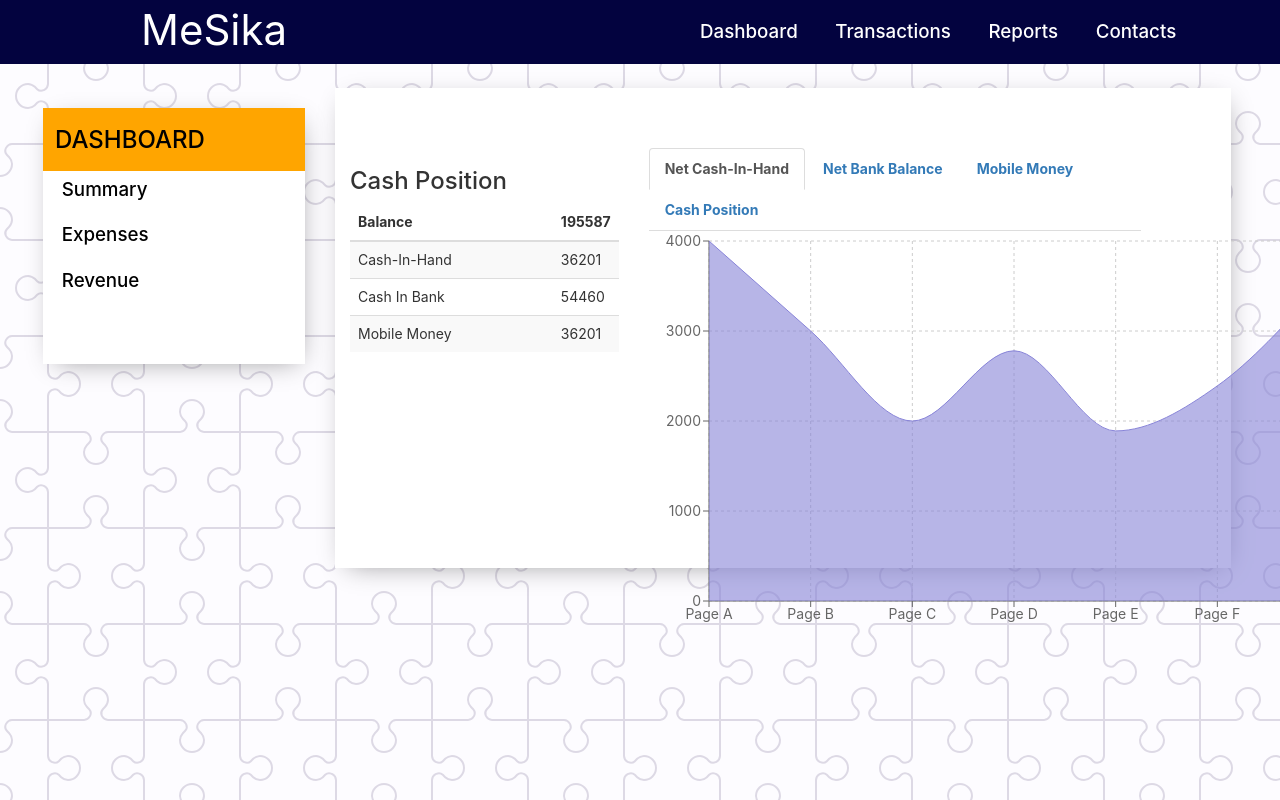
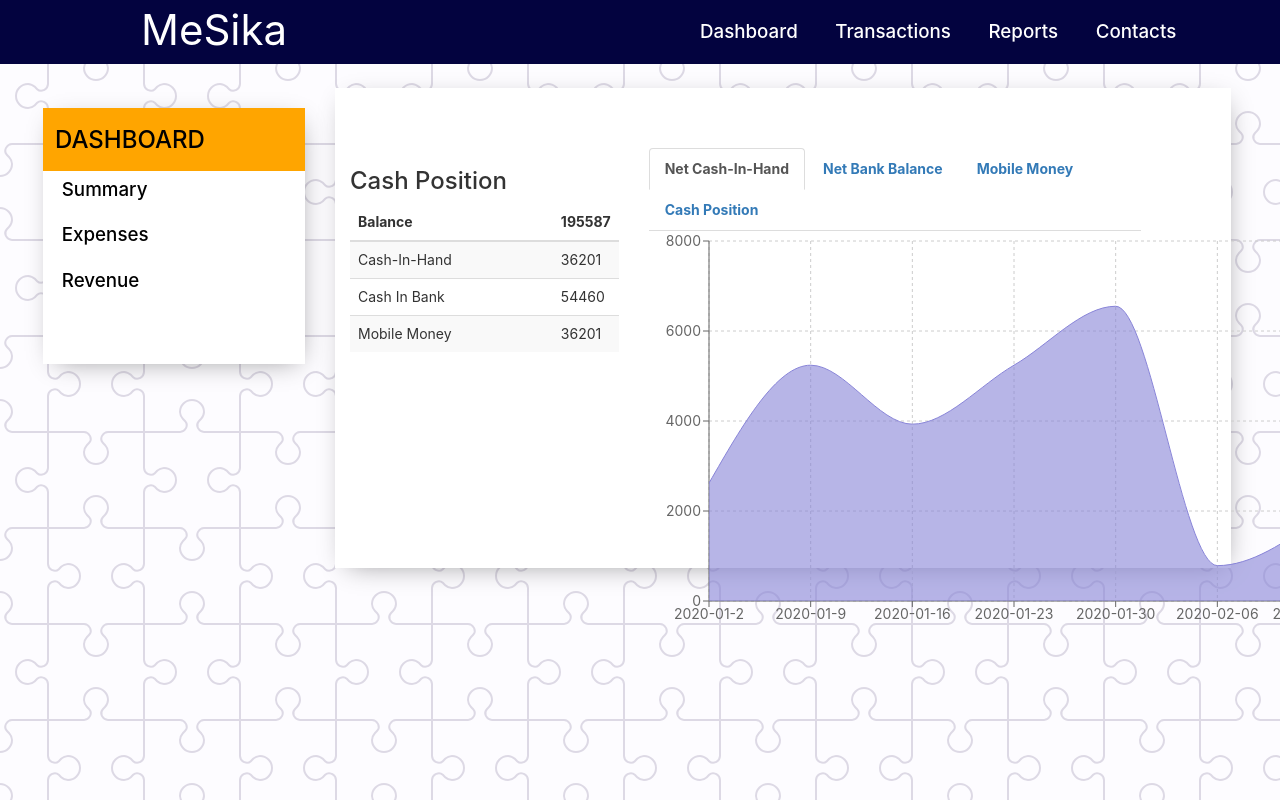
Before and after one commit to ofoe-fiergbor/mesika-app, a React (Create React App) app: page / in a window 1280 px wide. Shown: the top 800 px of the page. Built offline with nearby package versions, Linux system fonts and the light colour scheme.

Commit message:
dashboard summary chart completed

```diff
--- a/src/Components/DashboardComp/DBIndex.jsx
+++ b/src/Components/DashboardComp/DBIndex.jsx
@@ -11,15 +11,17 @@
         var revArr = this.props.revenueTransaction
         var expArr = this.props.expenseTransaction
         // console.log(expArr)
-        console.log(revArr);
+        // console.log(revArr);
 
 
         var cashPmt = 0;
         var mobileMoney = 0;
         var bankTransfer = 0;
+
         for (var i =0; i<revArr.length; i++) {
             if (revArr[i].pmtMode=== 'Cash Payment') {
                 cashPmt += parseFloat(revArr[i].saleAmount)
+
             }else if (revArr[i].pmtMode ==='Mobile Money') {
                 mobileMoney += parseFloat(revArr[i].saleAmount)
             }else{
@@ -38,6 +40,7 @@
                 expBankTransfer += parseFloat(expArr[e].expAmount)
             }
         }
+
 
         const netCashBalance = cashPmt - expCashPmt;
         const netMobileMoneyBalance = mobileMoney - expMobileMoney;
--- a/src/Components/DashboardComp/DBSummary.jsx
+++ b/src/Components/DashboardComp/DBSummary.jsx
@@ -2,24 +2,50 @@
 import { AreaChart, Area, XAxis, YAxis, CartesianGrid, Tooltip } from 'recharts';
 
 
-const data = [
-    {name: 'Page A', uv: 4000, pv: 2400, amt: 2400,},
-    {name: 'Page B', uv: 3000, pv: 1398, amt: 2210,},
-    {name: 'Page C', uv: 2000, pv: 9800, amt: 2290,},
-    {name: 'Page D', uv: 2780, pv: 3908, amt: 2000,},
-    {name: 'Page E', uv: 1890, pv: 4800, amt: 2181,},
-    {name: 'Page F', uv: 2390, pv: 3800, amt: 2500,},
-    {name: 'Page G', uv: 3490, pv: 4300, amt: 2100,},
-];
+
 
 export class DBSummary extends Component {
 
-
-
-
-
     render(props) {
         const { netCashBalance, netBankBalance, netMobileMoneyBalance, totalBalance } = this.props
+
+        const cashData = [
+            {name: '2020-01-2', uv: 2620,},
+            {name: '2020-01-9', uv: 5240,},
+            {name: '2020-01-16', uv: 3930,},
+            {name: '2020-01-23', uv: 5240,},
+            {name: '2020-01-30', uv: 6550,},
+            {name: '2020-02-06', uv: 786,},
+            {name: '2020-02-11', uv: 1834,},
+        ];
+        const bankData = [
+            {name: '2020-01-2', uv: 1633,},
+            {name: '2020-01-9', uv: 3812,},
+            {name: '2020-01-16', uv: 5446,},
+            {name: '2020-01-23', uv: 8169,},
+            {name: '2020-01-30', uv: 10892,},
+            {name: '2020-02-06', uv: 10892,},
+            {name: '2020-02-11', uv: 13615,},
+        ];
+        const mmData = [
+            {name: '2020-01-2', uv: 2534,},
+            {name: '2020-01-9', uv: 3620,},
+            {name: '2020-02-11', uv: 1086,},
+            {name: '2020-01-16', uv: 7240,},
+            {name: '2020-01-23', uv: 9050,},
+            {name: '2020-01-30', uv: 5430,},
+            {name: '2020-02-06', uv: 7240,},
+
+        ];
+        const netData = [
+            {name: '2020-01-2', uv: 5867,},
+            {name: '2020-01-9', uv: 13691,},
+            {name: '2020-01-30', uv: 39117,},
+            {name: '2020-01-30', uv: 39117,},
+            {name: '2020-01-16', uv: 19559,},
+            {name: '2020-01-23', uv: 29338,},
+            {name: '2020-02-06', uv: 48897,},
+        ]
 
 
         return (
@@ -64,7 +90,7 @@
                             <AreaChart
                                 width={700}
                                 height={400}
-                                data={data}
+                                data={cashData}
                                 margin={{
                                     top: 10, right: 30, left: 0, bottom: 0,
                                 }}
@@ -80,7 +106,7 @@
                         <AreaChart
                                 width={700}
                                 height={400}
-                                data={data}
+                                data={bankData}
                                 margin={{
                                     top: 10, right: 30, left: 0, bottom: 0,
                                 }}
@@ -96,7 +122,7 @@
                         <AreaChart
                                 width={700}
                                 height={400}
-                                data={data}
+                                data={mmData}
                                 margin={{
                                     top: 10, right: 30, left: 0, bottom: 0,
                                 }}
@@ -112,7 +138,7 @@
                         <AreaChart
                                 width={700}
                                 height={400}
-                                data={data}
+                                data={netData}
                                 margin={{
                                     top: 10, right: 30, left: 0, bottom: 0,
                                 }}
--- a/src/Components/ReportComp/IncomeStatement.jsx
+++ b/src/Components/ReportComp/IncomeStatement.jsx
@@ -1,5 +1,4 @@
 import React, { Component } from 'react'
-import { connect } from 'react-redux'
 
 
 
@@ -7,18 +6,8 @@
 
 
 
-    render() {
-        const totalSales = this.props.revenueTransaction.reduce((total, sale)=>{
-            return total + parseFloat(sale.saleAmount)
-        }, 0)
-        const cos = 98760
-        const totalExpense = this.props.expenseTransaction.reduce((total, expense) => {
-            return total + parseFloat(expense.expAmount)
-        }, 0)
-
-        const grossProfit = totalSales - cos
-        const netReceipt = grossProfit - totalExpense
-
+    render(props) {
+        const {totalExpense, totalSales, cos, netReceipt, grossProfit} = this.props
         return (
             <div>
                 <div className='right'>
@@ -79,12 +68,6 @@
     }
 }
 
-const mapStateToProps = (state) => {
-    const { expenseTransaction, revenueTransaction } = state
-    return {
-        expenseTransaction,
-        revenueTransaction
-}
-}
 
-export default connect(mapStateToProps, null)(IncomeStatement)
+
+export default IncomeStatement
--- a/src/Components/ReportComp/RPIndex.jsx
+++ b/src/Components/ReportComp/RPIndex.jsx
@@ -3,10 +3,24 @@
 import IncomeStatement from './IncomeStatement'
 import { BrowserRouter, Switch, Route } from 'react-router-dom'
 import Chart from './Chart'
+import { connect } from 'react-redux'
+
 
 
 export class RPIndex extends Component {
     render() {
+        const totalSales = this.props.revenueTransaction.reduce((total, sale)=>{
+            return total + parseFloat(sale.saleAmount)
+        }, 0)
+        const cos = 98760
+        const totalExpense = this.props.expenseTransaction.reduce((total, expense) => {
+            return total + parseFloat(expense.expAmount)
+        }, 0)
+
+        const grossProfit = totalSales - cos
+        const netReceipt = grossProfit - totalExpense
+
+
         return (
             <BrowserRouter>
                 <div className="col-md-3">
@@ -14,7 +28,12 @@
                 </div>
                 <div className="col-md-9">
                     <Switch>
-                        <Route path='/reports' component={IncomeStatement} />
+                        <Route path='/reports' render={
+                            (props)=> <IncomeStatement totalSales={totalSales}
+                            cos = {cos} grossProfit = {grossProfit} totalExpense={totalExpense}
+                            netReceipt={netReceipt}/>
+                        }
+                         />
                         <Route path='/chart' component={Chart} />
                     </Switch>
                 </div>
@@ -23,4 +42,12 @@
     }
 }
 
-export default RPIndex
+const mapStateToProps = (state) => {
+    const { expenseTransaction, revenueTransaction } = state
+    return {
+        expenseTransaction,
+        revenueTransaction
+}
+}
+
+export default connect (mapStateToProps, null)(RPIndex)
--- a/src/Redux/Reducers/ExpenseTranReducer.js
+++ b/src/Redux/Reducers/ExpenseTranReducer.js
@@ -1,3 +1,4 @@
+/* eslint-disable no-dupe-keys */
 import { ADD_EXPENSE } from '../Actions/ExpenseTranAction'
 
 const initialState = [
```
